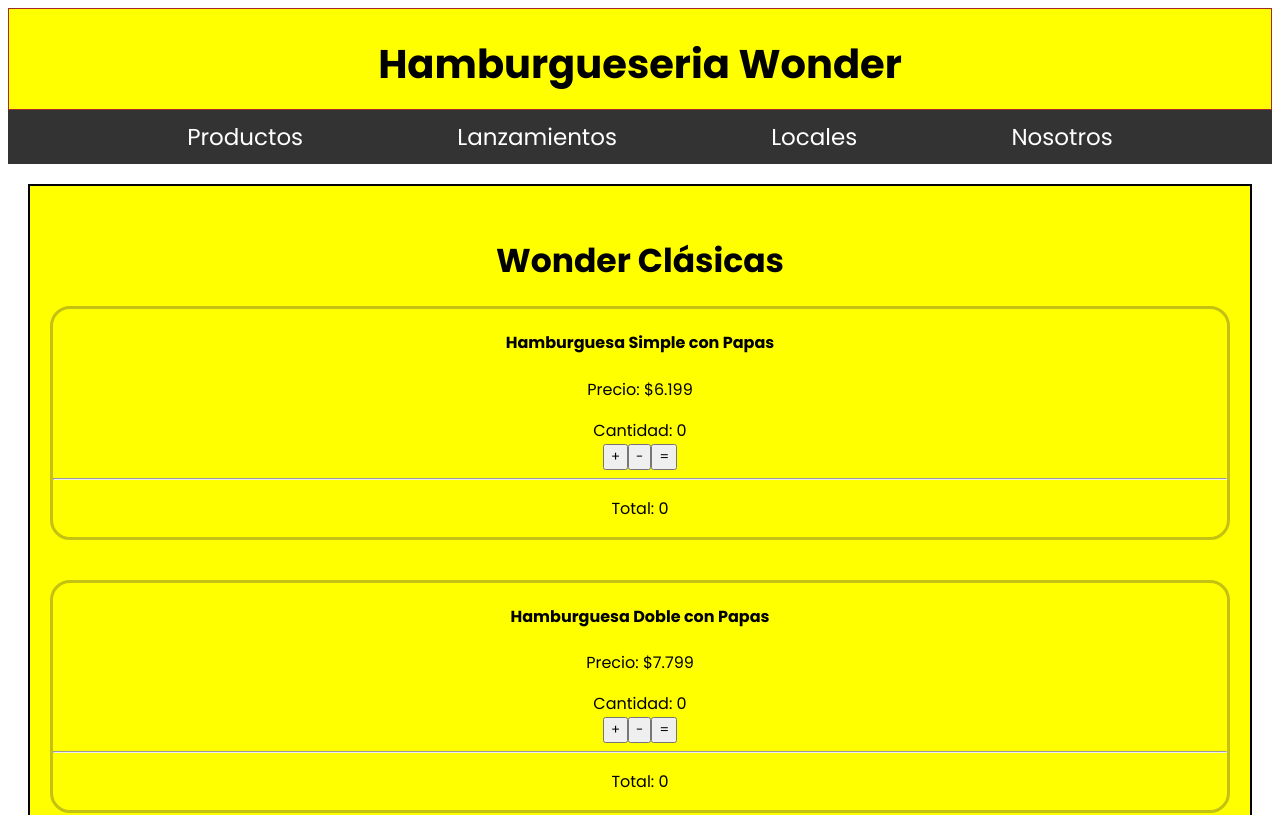
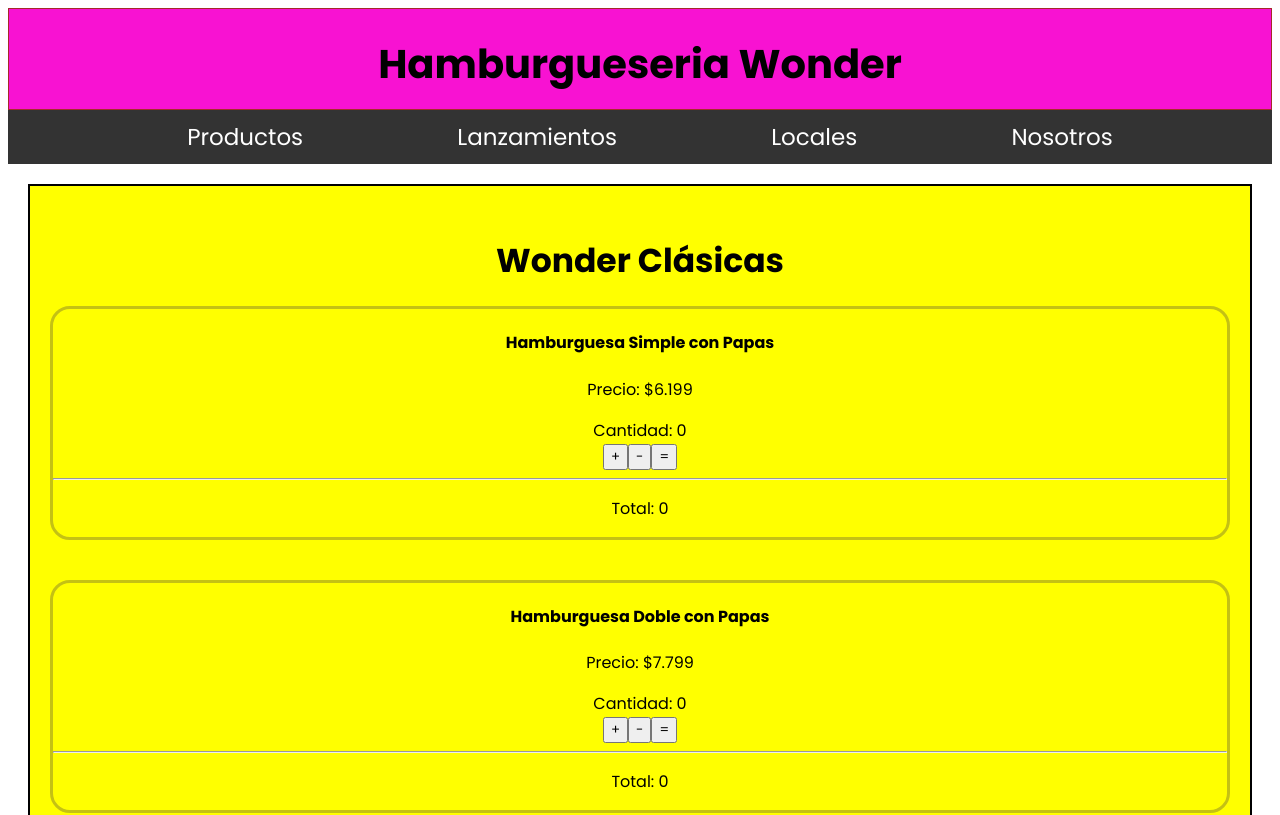
Before and after one commit to LucaCoronel-LSCB/Wonder-Hamburguesa, a React (Create React App) app: page / in a window 1280 px wide. Shown: the top 815 px of the page. Built offline with nearby package versions, Linux system fonts and the light colour scheme.

Commit message:
Cambio de color a rosa titulo

```diff
--- a/src/styles.css
+++ b/src/styles.css
@@ -5,7 +5,7 @@
 }
 .Titulo{
     text-align: center;
-    background-color:yellow;
+    background-color:rgb(248, 18, 210);
     border: 1px solid brown;
     padding : 25px 15px 15px 15px;
     font-size: 40px;
```
